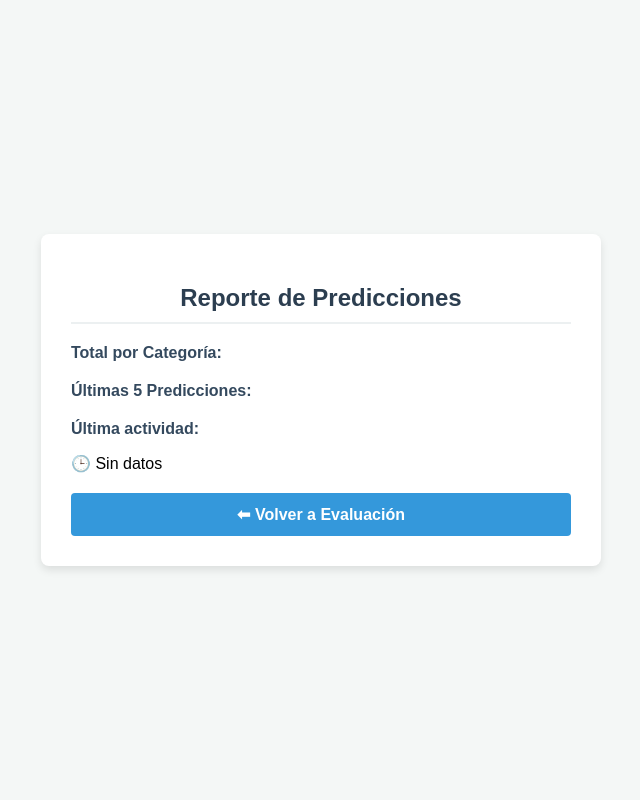
After one commit to sam2800ml/santiagoAristizabalM-mlops-U2, a FastAPI app: template templates/stats.html in a window 1280 px wide. The commit adds this page. Shown: the whole page, without its empty margins (319-959 px from the left). Run offline with FastAPI, Linux system fonts and the light colour scheme; the template is opened without the code that fills it, so the values that code supplies are empty.

Commit message:
Template for stats, and creation of the logic to evaluate the values, database working

```diff
--- a/main.py
+++ b/main.py
@@ -6,7 +6,7 @@ import uvicorn
 
 # Importaciones de tus módulos separados
 from database.database import init_db, insert_patient_data, get_all_patient_data
-from backend.logic import evaluar_paciente
+from backend.logic import evaluar_paciente, validar_rango_medico
 
 app = FastAPI(title="MLops Taller 1 Evaluacion Medica")
 
@@ -35,6 +35,15 @@ async def predict(
     frecuencia_respiratoria: int = Form(...),
     nivel_oxigeno: float = Form(...)
 ):
+    error_validacion = validar_rango_medico(temperatura, presion_arterial, frecuencia_cardiaca, frecuencia_respiratoria, nivel_oxigeno)
+
+    # Si hay error, devolvemos el HTML con el aviso y NO guardamos en base de datos
+    if error_validacion:
+        return templates.TemplateResponse(request=request, name="index.html", context={
+            "error": error_validacion,
+            "temp": temperatura, "presion": presion_arterial, "fc": frecuencia_cardiaca, "fr": frecuencia_respiratoria, "oxigeno": nivel_oxigeno
+        })
+
     resultado = evaluar_paciente(temperatura, presion_arterial,
                 frecuencia_cardiaca, frecuencia_respiratoria, nivel_oxigeno)
 
@@ -67,9 +76,12 @@ async def predecir_api(datos: PatientData):
     return {"resultado": resultado}
 
 # Endpoint requerido para las métricas de los médicos
-@app.get("/api/stats")
-async def obtener_stats():
-    return get_all_patient_data()
+@app.get("/stats", response_class=HTMLResponse)
+async def ver_estadisticas_html(request: Request):
+    datos_estadisticas = get_all_patient_data()
+    return templates.TemplateResponse(request=request, name="stats.html", context={
+        "stats": datos_estadisticas
+    })
 
 if __name__ == '__main__':
     # Al estar en la raíz, lo ejecutas de forma normal
--- /dev/null
+++ b/templates/stats.html
@@ -0,0 +1,42 @@
+<!DOCTYPE html>
+<html lang="es">
+<head>
+    <meta charset="UTF-8">
+    <title>Clínica - Estadísticas</title>
+    <style>
+        body { font-family: Arial, sans-serif; background-color: #f4f7f6; display: flex; justify-content: center; align-items: center; min-height: 100vh; margin: 0; padding: 20px; box-sizing: border-box; }
+        .container { background-color: white; padding: 30px; border-radius: 8px; box-shadow: 0 4px 8px rgba(0,0,0,0.1); width: 100%; max-width: 500px; }
+        h2 { color: #2c3e50; text-align: center; border-bottom: 2px solid #ecf0f1; padding-bottom: 10px; }
+        h3 { color: #34495e; font-size: 16px; margin-top: 20px;}
+        ul { list-style-type: none; padding: 0; }
+        li { background: #ecf0f1; margin: 5px 0; padding: 10px; border-radius: 4px; display: flex; justify-content: space-between;}
+        .btn-back { background-color: #3498db; margin-top: 20px; display: block; text-align: center; text-decoration: none; padding: 12px; color: white; border-radius: 4px; font-weight: bold;}
+        .btn-back:hover { background-color: #2980b9; }
+        .highlight { font-weight: bold; color: #e74c3c; }
+    </style>
+</head>
+<body>
+    <div class="container">
+        <h2>Reporte de Predicciones</h2>
+
+        <h3>Total por Categoría:</h3>
+        <ul>
+            {% for categoria, cantidad in stats.total_por_categoria.items() %}
+                <li><span>{{ categoria }}</span> <span class="highlight">{{ cantidad }}</span></li>
+            {% endfor %}
+        </ul>
+
+        <h3>Últimas 5 Predicciones:</h3>
+        <ul>
+            {% for pred in stats.ultimas_5_predicciones %}
+                <li>{{ loop.index }}. {{ pred }}</li>
+            {% endfor %}
+        </ul>
+
+        <h3>Última actividad:</h3>
+        <p>🕒 {% if stats.fecha_ultima_prediccion %} {{ stats.fecha_ultima_prediccion[:16].replace('T', ' ') }} {% else %} Sin datos {% endif %}</p>
+
+        <a href="/" class="btn-back">⬅ Volver a Evaluación</a>
+    </div>
+</body>
+</html>
```
Also changed, not shown: backend/logic.py (+10 -0 lines), templates/index.html (+9 -0 lines), database/patient_data.db.
